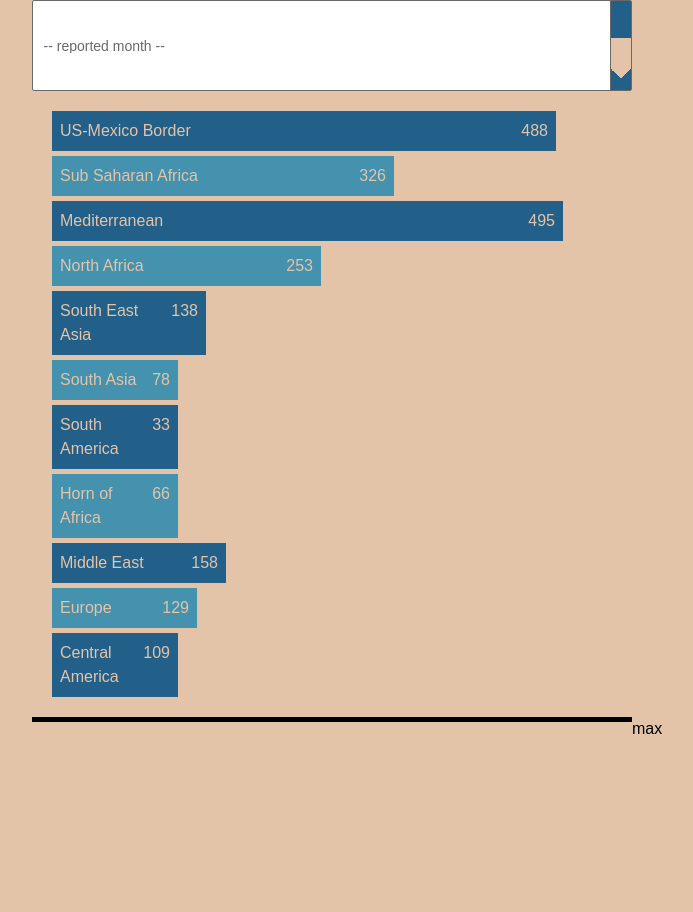
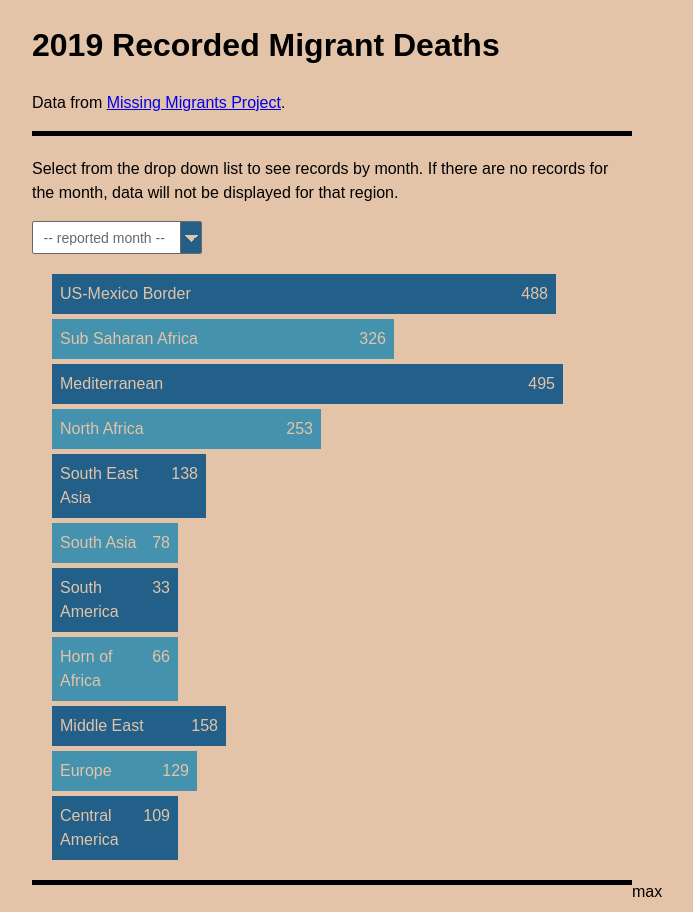
Before and after one commit to eraming/tracing-migrants-react, a React (Create React App) app: page / in a window 1280 px wide. Shown: the whole page, without its empty margins (308-1001 px from the left). Before the commit the page ends 800 px from the top, so only its background shows below. Built offline with nearby package versions, Linux system fonts and the light colour scheme.

Commit message:
fixed css grid

```diff
--- a/src/App.js
+++ b/src/App.js
@@ -86,12 +86,13 @@ onSelectChange = (ev) => {
       <div className="App">
       <header className="App-header"> </header>
       <div className="GridContainer">
+      <div className="Header">
 
-      <h1 className="Header">2019 Recorded Migrant Deaths </h1>
-      <p className="Header"> Data from <a href="https://missingmigrants.iom.int/">Missing Migrants Project</a>.</p>
+      <h1>2019 Recorded Migrant Deaths </h1>
+      <p> Data from <a href="https://missingmigrants.iom.int/">Missing Migrants Project</a>.</p>
       <hr className="BottomLine" />
 
-      <p className="Header"> Select from the drop down list to see records by month. If there are no records for the month,
+      <p> Select from the drop down list to see records by month. If there are no records for the month,
       data will not be displayed for that region. </p>
 
       <select
@@ -114,7 +115,7 @@ onSelectChange = (ev) => {
         <option value="Nov">November</option>
         <option value="Dec">December</option>
       </select>
-
+</div>
       <div id="BarChart" className="BarChart">
 
 
```
